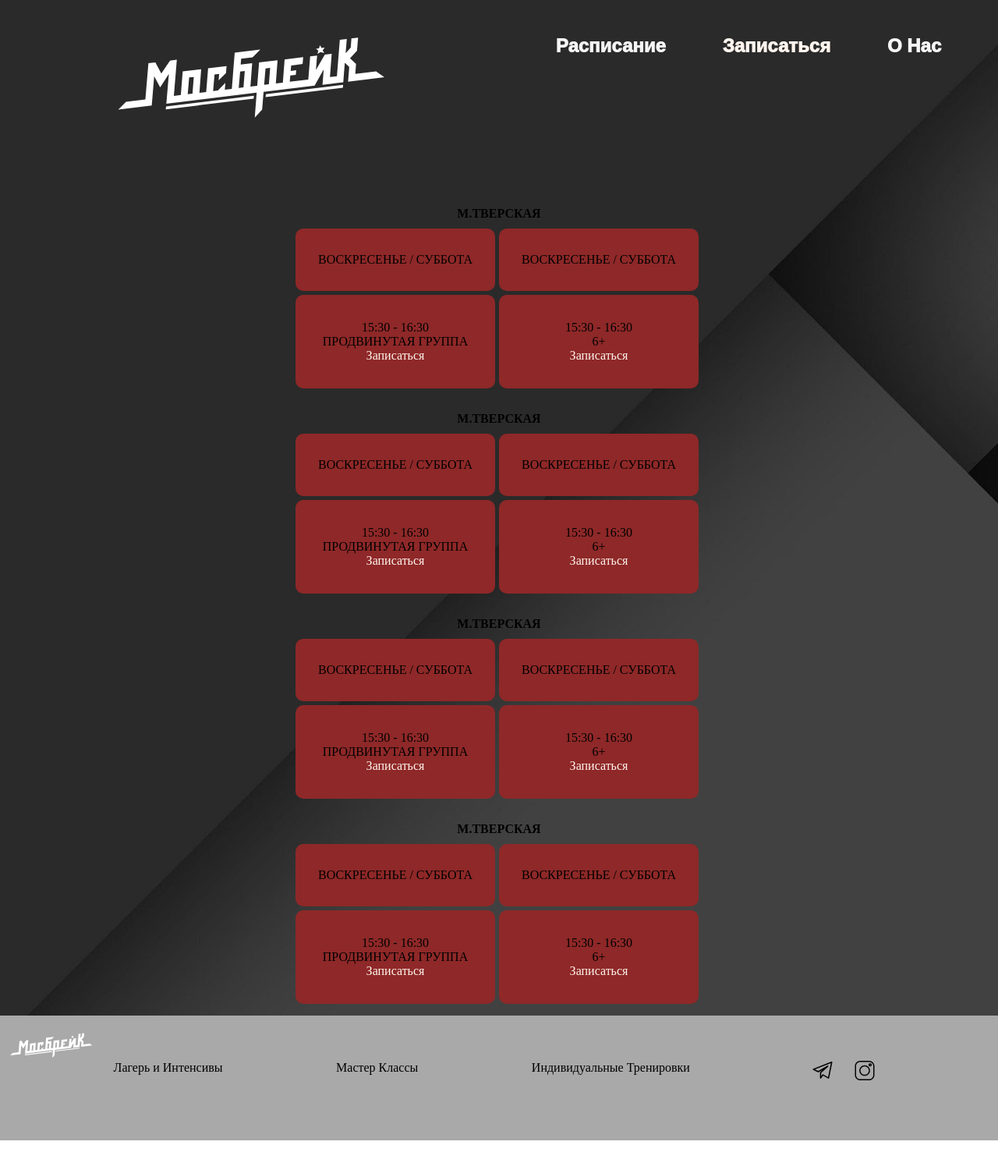
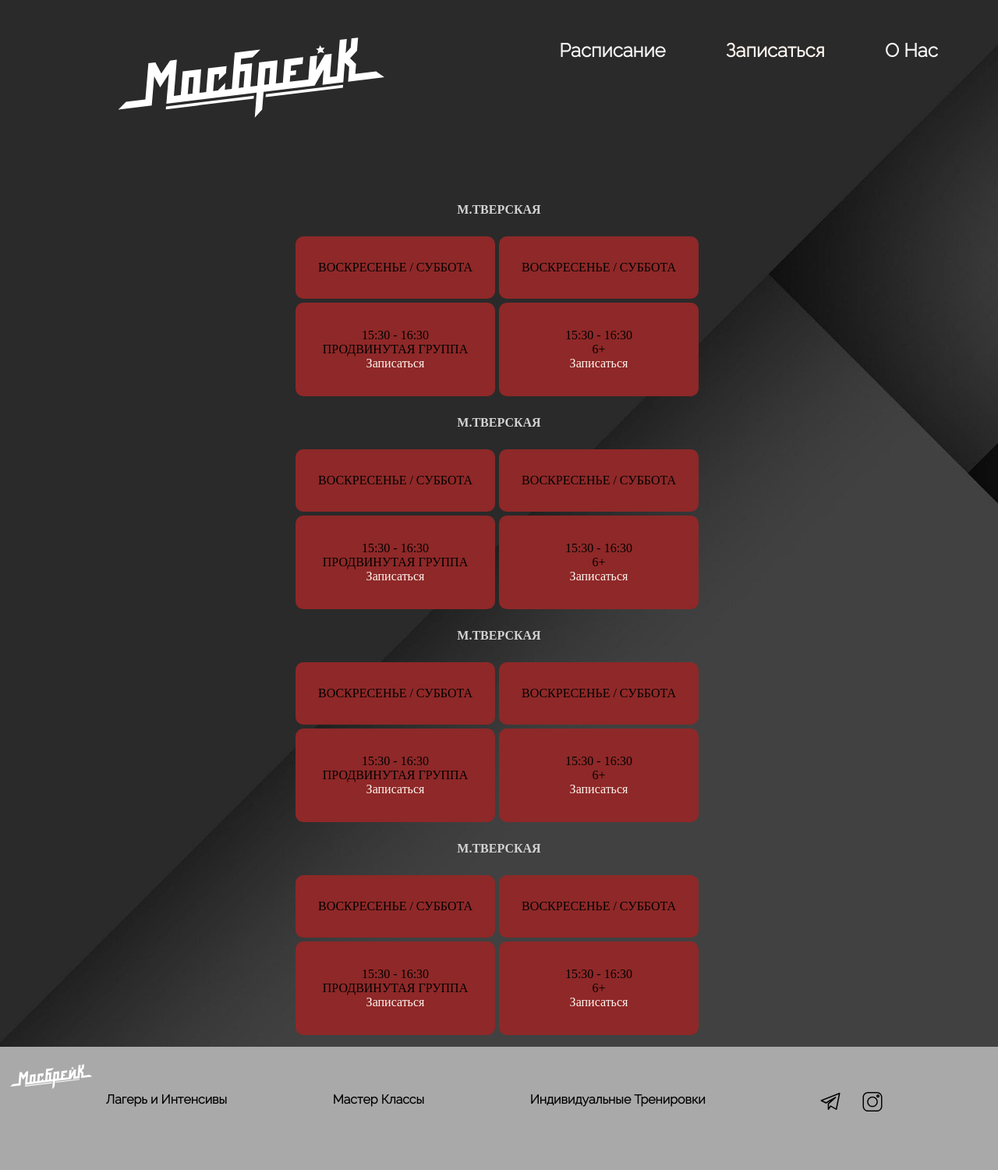
Before and after one commit to FroggyRocky/MosbreakMock-up, a plain HTML site: page timetable/schedule.html in a window 1280 px wide. Shown: the whole page at 78% size. Before the commit the page ends 1462 px from the top, so only its background shows below. Drawn offline with Linux system fonts and the light colour scheme.

Commit message:
Add files via upload

```diff
--- a/mos.css
+++ b/mos.css
@@ -14,8 +14,7 @@
     display: flex;
     flex-direction: row;
     justify-content: space-between;
-    font-family: 'Dosis', sans-serif;
-font-family: 'Raleway', sans-serif;
+    font-family: 'Raleway', sans-serif;
 font-weight: 1000;
 font-size: 1.5em;
 }
@@ -55,7 +54,7 @@ cursor: pointer;
     display: flex;
     justify-content: space-evenly;
     background-image: url("./foto/IMG_7134.JPG");
-    font-family: 'Limelight', cursive;
+    font-family: 'Raleway', sans-serif;
 }
 .about__container div {
     width: auto;
@@ -90,6 +89,7 @@ footer {
     color: black;
     text-decoration: none;
 }
+
 .footer__text a:hover {
     border-bottom: 1px solid rgb(230, 103, 44);
     transition: 100ms ease-in;
@@ -101,3 +101,8 @@ footer {
 .logo__socialmedia img:hover {
 filter: invert(27%) sepia(51%) saturate(2878%) hue-rotate(346deg) brightness(104%) contrast(97%);
 }
+footer {
+    font-family: 'Raleway', sans-serif;
+    font-weight: 1000;
+    font-size: 1em;
+}
--- a/timetable/css3.css
+++ b/timetable/css3.css
@@ -17,7 +17,8 @@
 }
 .container__schedule h4 {
     text-align: center;
-    margin: 15px 0 10px 0;
+    margin: 10px 0 25px 0;
+    color: rgb(211, 211, 211);;
 }
 .label p {
     position: relative;
@@ -65,8 +66,11 @@ border-radius: 10px;
 .nav__links__schedule {
     display: flex;
     justify-content: space-evenly;
-    margin-top: 45px;
+    margin-top: 50px;
     text-decoration: none;
     list-style: none;
     color: whitesmoke;
+    font-family: 'Raleway', sans-serif;
+    font-weight: 1000;
+font-size: 1em;
 }
--- a/timetable/schedule.html
+++ b/timetable/schedule.html
@@ -7,6 +7,8 @@
     <link rel="stylesheet" href="./css3.css">
     <link rel="stylesheet" href="../mos.css">
     <link rel="stylesheet" href="../bigRegistration form/css4.css">
+    <link rel="preconnect" href="https://fonts.gstatic.com">
+    <link href="https://fonts.googleapis.com/css2?family=Raleway:wght@300&display=swap" rel="stylesheet">
     <title>Document</title>
 </head>
 <body>
```
Also changed, not shown: index.html (+1 -3 lines).
